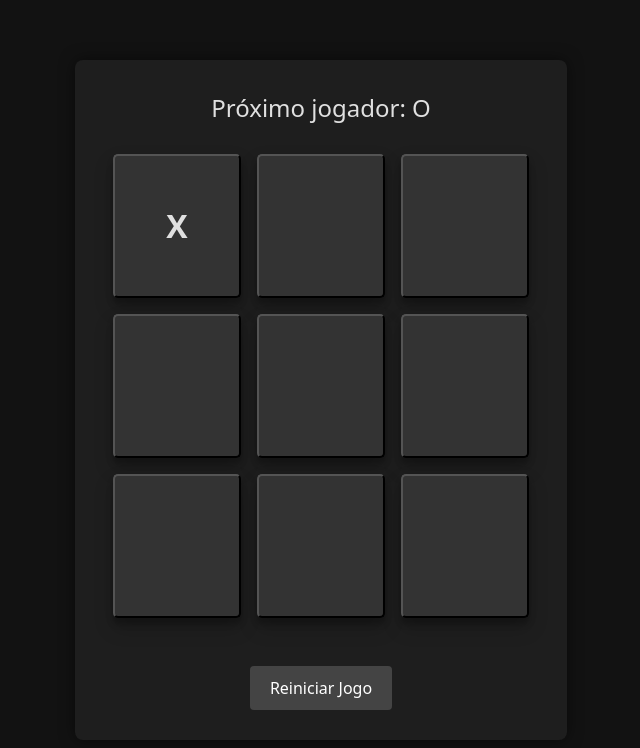
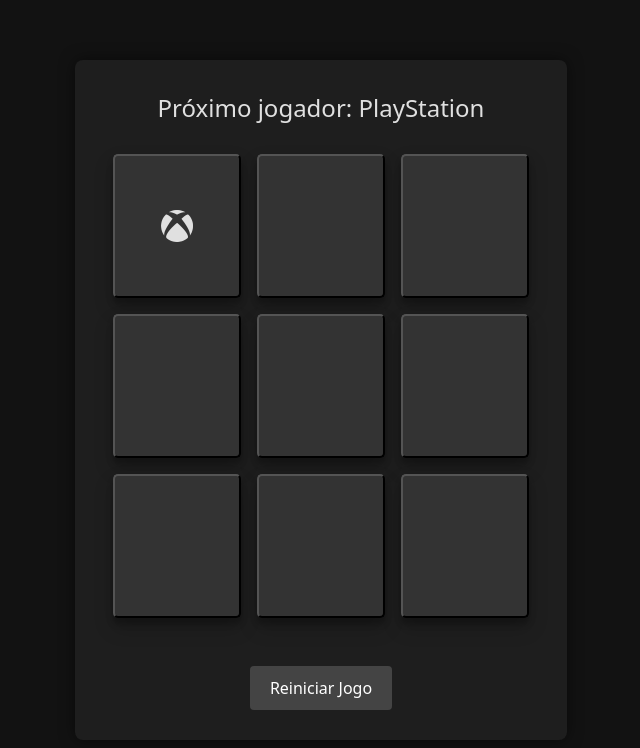
Before and after one commit to PaulingCavalcante/tic-tac-toe, a React (Vite) app: page / in a window 1280 px wide. Both pictures are taken after a click on the button 496 px from the left and 226 px from the top of the page. Shown: the top 748 px of the page, without its empty margins (319-959 px from the left). Built offline with nearby package versions, Linux system fonts and the light colour scheme.

Commit message:
feat: project finished

```diff
--- a/src/App.jsx
+++ b/src/App.jsx
@@ -3,6 +3,7 @@ import React from 'react';
 import Game from './components/Game';
 import './App.css';
 import 'bootstrap/dist/css/bootstrap.min.css';
+import 'bootstrap-icons/font/bootstrap-icons.css';
 
 function App() {
   return (
--- a/src/components/Board.jsx
+++ b/src/components/Board.jsx
@@ -8,29 +8,45 @@ function Board({ xIsNext, squares, onPlay }) {
     if (calculateWinner(squares) || squares[i]) return;
 
     const nextSquares = squares.slice();
-    nextSquares[i] = xIsNext ? 'X' : 'O';
+    nextSquares[i] = xIsNext ? 'X' : 'O'; // Mantemos 'X' e 'O' para o controle do estado
     onPlay(nextSquares);
   }
 
   const winner = calculateWinner(squares);
-  const status = winner ? `Ganhador: ${winner}` : `Próximo jogador: ${xIsNext ? 'X' : 'O'}`;
+  const status = winner ? (
+    <>
+    Ganhador: {winner === 'X' ? <i className="bi bi-xbox" style={{ fontSize: '2rem' }}></i> : <i className="bi bi-playstation" style={{ fontSize: '2rem' }}></i>}
+    </>
+  ) : (
+    `Próximo jogador: ${xIsNext ? 'Xbox' : 'PlayStation'}`
+  );
+
+
+  const renderIcon = (value) => {
+    if (value === 'X') {
+      return <i className="bi bi-xbox" style={{ fontSize: '2rem' }}></i>; // Ícone do Xbox
+    } else if (value === 'O') {
+      return <i className="bi bi-playstation" style={{ fontSize: '2rem' }}></i>; // Ícone do PlayStation
+    }
+    return null; // Retorna null se não houver valor
+  };
 
   return (
     <>
       <div className="status">{status}</div>
       <div className="board-row">
         {[0, 1, 2].map((i) => (
-          <Square key={i} value={squares[i]} onSquareClick={() => handleClick(i)} />
+          <Square key={i} value={renderIcon(squares[i])} onSquareClick={() => handleClick(i)} />
         ))}
       </div>
       <div className="board-row">
         {[3, 4, 5].map((i) => (
-          <Square key={i} value={squares[i]} onSquareClick={() => handleClick(i)} />
+          <Square key={i} value={renderIcon(squares[i])} onSquareClick={() => handleClick(i)} />
         ))}
       </div>
       <div className="board-row">
         {[6, 7, 8].map((i) => (
-          <Square key={i} value={squares[i]} onSquareClick={() => handleClick(i)} />
+          <Square key={i} value={renderIcon(squares[i])} onSquareClick={() => handleClick(i)} />
         ))}
       </div>
     </>
--- a/src/components/Game.jsx
+++ b/src/components/Game.jsx
@@ -64,7 +64,7 @@ function Game() {
             <small className="text-muted">agora mesmo</small>
           </Toast.Header>
           <Toast.Body className="text-white">
-            Parabéns! {winner} é o vencedor!
+          Parabéns! {winner === 'X' ? <i className="bi bi-xbox" style={{ fontSize: '2rem' }}></i> : <i className="bi bi-playstation" style={{ fontSize: '2rem' }}></i>} é o vencedor!
           </Toast.Body>
         </Toast>
 
--- a/src/index.css
+++ b/src/index.css
@@ -79,6 +79,13 @@ h6 {
   box-shadow: rgba(0, 0, 0, 0.19) 0px 10px 20px, rgba(0, 0, 0, 0.23) 0px 6px 6px;
 }
 
+.square:hover>.bi-xbox{
+  color: #008000;
+}
+.square:hover>.bi-playstation{
+  color: #4c4cff;
+}
+
 .board-row:after {
   clear: both;
   content: '';
```
